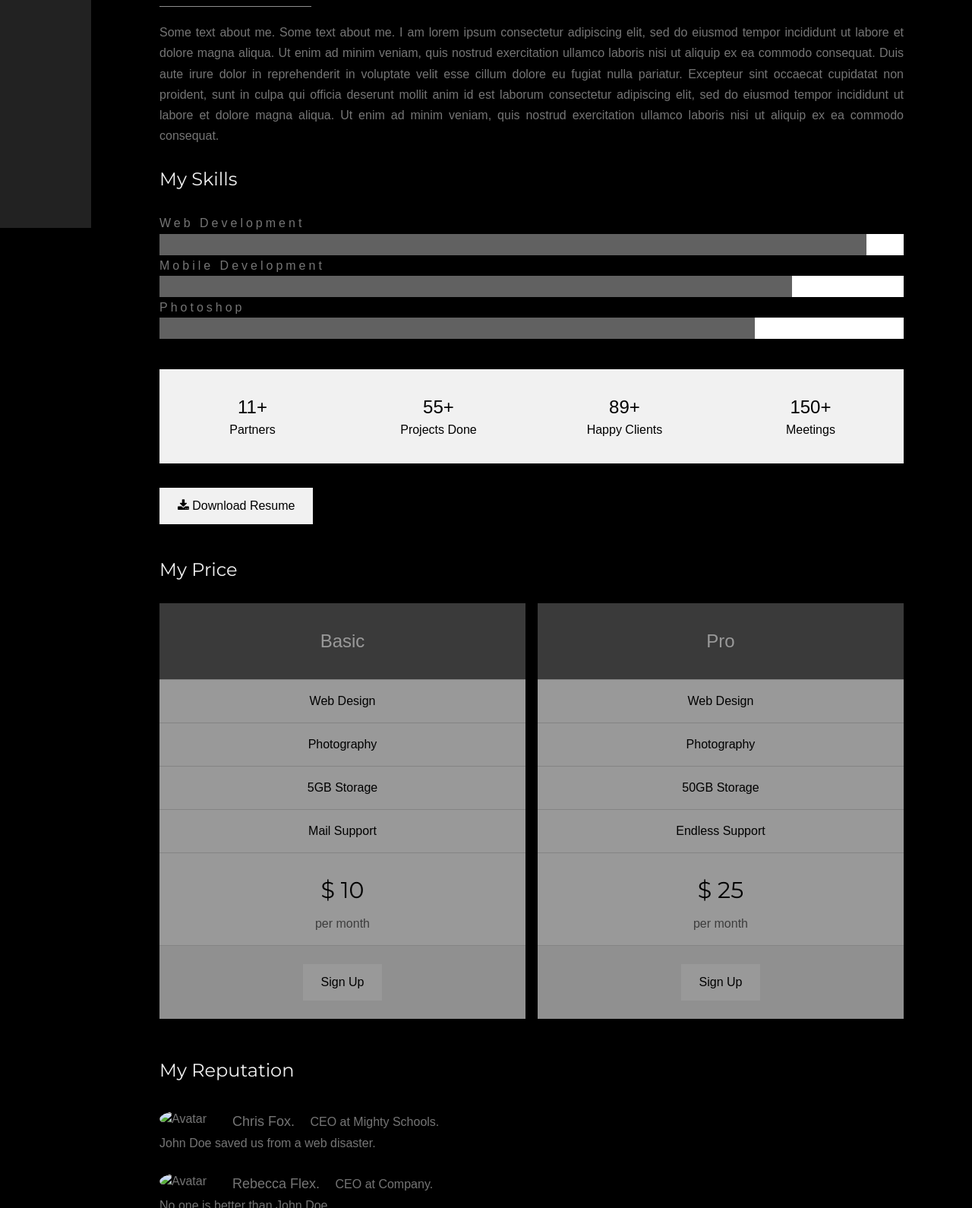
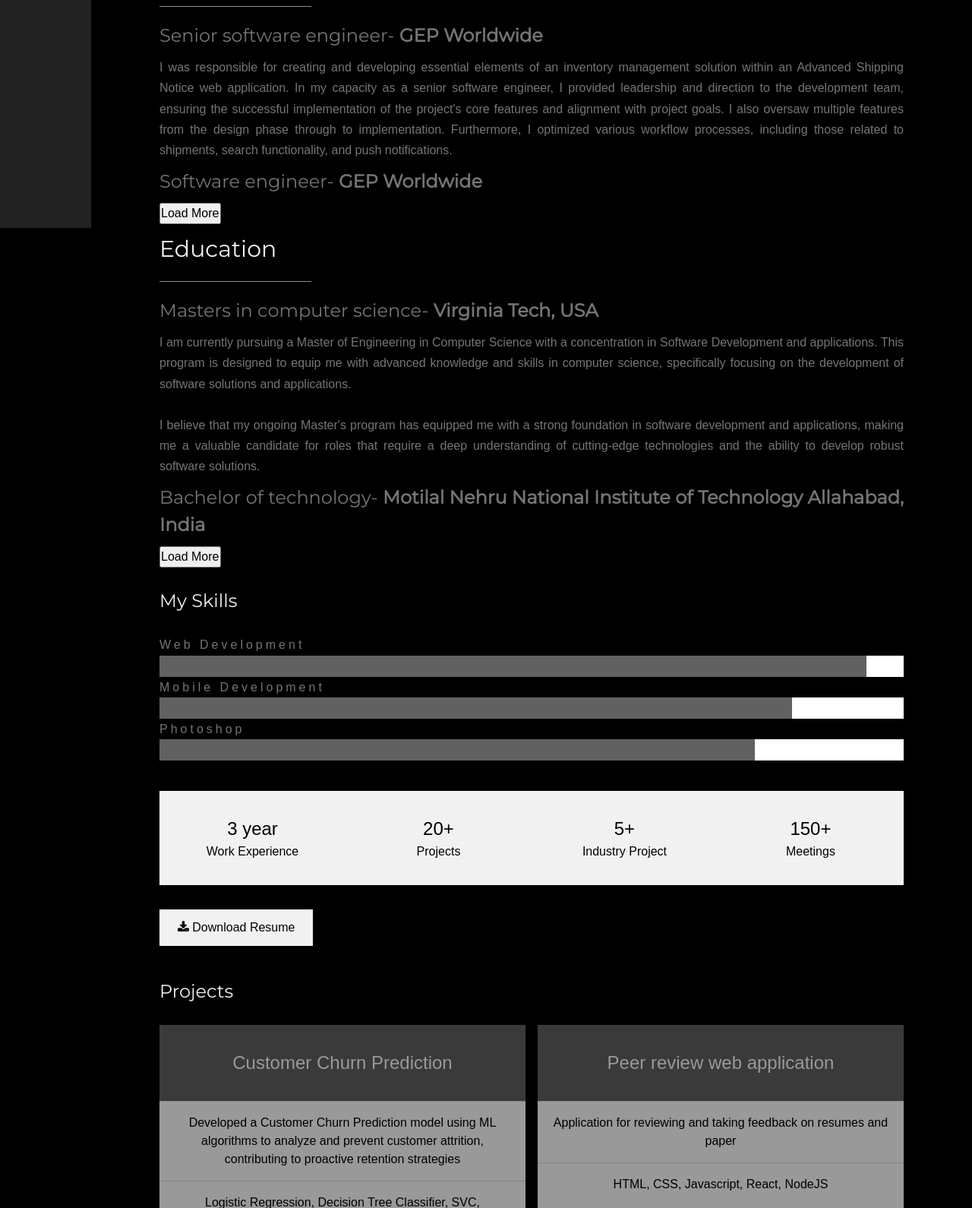
Before and after one commit to shekharmnnit/shekhar.github.io, a website built with Parcel: page index.html in a window 1280 px wide. Shown: the part 500-2090 px from the top of the page at 76% size. Built offline with nearby package versions, Linux system fonts and the light colour scheme; files whose address does not match are found by name.

Commit message:
pot page

```diff
--- a/index.html
+++ b/index.html
@@ -1,7 +1,7 @@
 <!DOCTYPE html>
 <html>
 <head>
-<title>W3.CSS Template</title>
+<title>Shekhar Portfolio</title>
 <meta charset="UTF-8">
 <meta name="viewport" content="width=device-width, initial-scale=1">
 <link rel="stylesheet" href="https://www.w3schools.com/w3css/4/w3.css">
@@ -16,6 +16,27 @@ body, h1,h2,h3,h4,h5,h6 {font-family: "Montserrat", sans-serif}
 #main {margin-left: 120px}
 /* Remove margins from "page content" on small screens */
 @media only screen and (max-width: 600px) {#main {margin-left: 0}}
+		#Education-content-container{
+			.hidden-education {
+			display: none; /* Initially hide the additional content */
+			}
+
+			#load-more-btn-education {
+			display: block;
+			margin: 10px 0;
+			}
+		}
+		#Work-content-container{
+			.hidden-work {
+			display: none; /* Initially hide the additional content */
+			}
+
+			#load-more-btn-work {
+			display: block;
+			margin: 10px 0;
+			}
+		}
+
 </style>
 </head>
 <body class="w3-black">
@@ -64,12 +85,45 @@ body, h1,h2,h3,h4,h5,h6 {font-family: "Montserrat", sans-serif}
 
   <!-- About Section -->
   <div class="w3-content w3-justify w3-text-grey w3-padding-64" id="about">
-    <h2 class="w3-text-light-grey">Shekhar</h2>
-    <hr style="width:200px" class="w3-opacity">
-    <p>Some text about me. Some text about me. I am lorem ipsum consectetur adipiscing elit, sed do eiusmod tempor incididunt ut labore et dolore magna aliqua. Ut enim ad minim veniam, quis nostrud exercitation ullamco laboris nisi ut aliquip
-      ex ea commodo consequat. Duis aute irure dolor in reprehenderit in voluptate velit esse cillum dolore eu fugiat nulla pariatur. Excepteur sint occaecat cupidatat non proident, sunt in culpa qui officia deserunt mollit anim id est laborum consectetur
-      adipiscing elit, sed do eiusmod tempor incididunt ut labore et dolore magna aliqua. Ut enim ad minim veniam, quis nostrud exercitation ullamco laboris nisi ut aliquip ex ea commodo consequat.
-    </p>
+    <!-- work experience -->
+
+    <!-- educartion -->
+
+	<div id="Work-content-container">
+		<h2 class="w3-text-light-grey">Work experience</h2>
+		<hr style="width:200px" class="w3-opacity">
+		<h3>Senior software engineer- <b>GEP Worldwide</b></h3>
+		<p>I was responsible for creating and developing essential elements of an inventory management solution within an Advanced Shipping Notice web application. In my capacity as a senior software engineer, I provided leadership and direction to the development team, ensuring the successful implementation of the project's core features and alignment with project goals. I also oversaw multiple features from the design phase through to implementation. Furthermore, I optimized various workflow processes, including those related to shipments, search functionality, and push notifications.
+		</p>
+		<h3>Software engineer- <b>GEP Worldwide</b></h3>
+
+		<div class="hidden-work">
+			<p>I served as a software developer. To improved project efficiency, I worked on the transformation of the project's architecture from a modular design to a more streamlined plugin-based structure in anguler. This strategic shift not only enhanced development efficiency but also resulted in a remarkable 40% reduction in development time. Additionally, I leveraged my technical skills to design and develop a user-friendly API/UI for managing forecast dates within the DemandPlanning project. I initiated and successfully implemented an automation system that efficiently read Excel data and seamlessly integrated it into Neo4j, effectively reducing manual workload by a substantial 60%. These experiences underscore my proficiency in software development, process optimization, and project management, showcasing my ability to drive innovation and efficiency in complex projects.
+			</p>
+			<button id="show-less-btn-work" onclick="showLess('work')">Load Less</button>
+		</div>
+  	</div>
+	  <button id="load-more-btn-work" onclick="loadMore('work')">Load More</button>
+
+	<div id="Education-content-container">
+		<h2 class="w3-text-light-grey">Education</h2>
+		<hr style="width:200px" class="w3-opacity">
+		<h3>Masters in computer science- <b>Virginia Tech, USA</b></h3>
+		<p>I am currently pursuing a Master of Engineering in Computer Science with a concentration in Software Development and applications. This program is designed to equip me with advanced knowledge and skills in computer science, specifically focusing on the development of software solutions and applications. </br></br>
+			I believe that my ongoing Master's program has equipped me with a strong foundation in software development and applications, making me a valuable candidate for roles that require a deep understanding of cutting-edge technologies and the ability to develop robust software solutions.
+		</p>
+		<h3>Bachelor of technology- <b>Motilal Nehru National Institute of Technology Allahabad, India</b></h3>
+		<div class="hidden-education">
+			<p>Throughout my coursework, I have gained a deep understanding of software engineering principles, programming languages, and software architecture. I have had hands-on experience in designing and implementing software systems that meet the evolving needs of the digital landscape.</br></br>
+				This academic pursuit has not only broadened my theoretical knowledge but has also provided me with practical experience through job projects, and coursework assignments. I am passionate about leveraging my education to create innovative software solutions that can address real-world challenges and contribute to the ever-evolving field of computer science.
+			</p>
+		<!-- Add more content as needed -->
+		<button id="show-less-btn-education" onclick="showLess('education')">Load Less</button>
+		</div>
+  	</div>
+	  <button id="load-more-btn-education" onclick="loadMore('education')">Load More</button>
+
+
     <h3 class="w3-padding-16 w3-text-light-grey">My Skills</h3>
     <p class="w3-wide">Web Development</p>
     <div class="w3-white">
@@ -86,16 +140,16 @@ body, h1,h2,h3,h4,h5,h6 {font-family: "Montserrat", sans-serif}
 
     <div class="w3-row w3-center w3-padding-16 w3-section w3-light-grey">
       <div class="w3-quarter w3-section">
-        <span class="w3-xlarge">11+</span><br>
-        Partners
+        <span class="w3-xlarge">3 year</span><br>
+        Work Experience
       </div>
       <div class="w3-quarter w3-section">
-        <span class="w3-xlarge">55+</span><br>
-        Projects Done
+        <span class="w3-xlarge">20+</span><br>
+        Projects
       </div>
       <div class="w3-quarter w3-section">
-        <span class="w3-xlarge">89+</span><br>
-        Happy Clients
+        <span class="w3-xlarge">5+</span><br>
+        Industry Project
       </div>
       <div class="w3-quarter w3-section">
         <span class="w3-xlarge">150+</span><br>
@@ -108,62 +162,46 @@ body, h1,h2,h3,h4,h5,h6 {font-family: "Montserrat", sans-serif}
     </button>
 
     <!-- Grid for pricing tables -->
-    <h3 class="w3-padding-16 w3-text-light-grey">My Price</h3>
+    <h3 class="w3-padding-16 w3-text-light-grey">Projects</h3>
     <div class="w3-row-padding" style="margin:0 -16px">
-      <div class="w3-half w3-margin-bottom">
+      <div class="w3-half w3-margin-bottom project-div">
         <ul class="w3-ul w3-white w3-center w3-opacity w3-hover-opacity-off">
-          <li class="w3-dark-grey w3-xlarge w3-padding-32">Basic</li>
-          <li class="w3-padding-16">Web Design</li>
-          <li class="w3-padding-16">Photography</li>
-          <li class="w3-padding-16">5GB Storage</li>
-          <li class="w3-padding-16">Mail Support</li>
-          <li class="w3-padding-16">
-            <h2>$ 10</h2>
-            <span class="w3-opacity">per month</span>
-          </li>
-          <li class="w3-light-grey w3-padding-24">
-            <button class="w3-button w3-white w3-padding-large w3-hover-black">Sign Up</button>
+          <li class="w3-dark-grey w3-xlarge w3-padding-32"> Customer Churn Prediction</li>
+		  <div style="height: 25vh;">
+		  <li class="w3-padding-16">Developed a Customer Churn Prediction model using ML algorithms to analyze and prevent
+			customer attrition, contributing to proactive retention strategies</li>
+          <li class="w3-padding-16">Logistic
+			Regression, Decision Tree Classifier, SVC, RandomForest Classifier, and K-Neighbors Classifier</li>
+			</div>
+			<li class="w3-light-grey w3-padding-24">
+            <button class="w3-button w3-white w3-padding-large w3-hover-black">Git-link</button>
           </li>
         </ul>
       </div>
 
       <div class="w3-half">
         <ul class="w3-ul w3-white w3-center w3-opacity w3-hover-opacity-off">
-          <li class="w3-dark-grey w3-xlarge w3-padding-32">Pro</li>
-          <li class="w3-padding-16">Web Design</li>
-          <li class="w3-padding-16">Photography</li>
-          <li class="w3-padding-16">50GB Storage</li>
-          <li class="w3-padding-16">Endless Support</li>
-          <li class="w3-padding-16">
-            <h2>$ 25</h2>
-            <span class="w3-opacity">per month</span>
-          </li>
-          <li class="w3-light-grey w3-padding-24">
-            <button class="w3-button w3-white w3-padding-large w3-hover-black">Sign Up</button>
+          <li class="w3-dark-grey w3-xlarge w3-padding-32"> Peer review web application</li>
+			<div style="height: 25vh;">
+          <li class="w3-padding-16">Application for reviewing and taking feedback on resumes and paper</li>
+          <li class="w3-padding-16">HTML, CSS, Javascript, React, NodeJS</li>
+			</div>
+		  <li class="w3-light-grey w3-padding-24">
+            <button class="w3-button w3-white w3-padding-large w3-hover-black">git link</button>
           </li>
         </ul>
       </div>
     <!-- End Grid/Pricing tables -->
     </div>
 
-    <!-- Testimonials -->
-    <h3 class="w3-padding-24 w3-text-light-grey">My Reputation</h3>
-    <img src="/w3images/bandmember.jpg" alt="Avatar" class="w3-left w3-circle w3-margin-right" style="width:80px">
-    <p><span class="w3-large w3-margin-right">Chris Fox.</span> CEO at Mighty Schools.</p>
-    <p>John Doe saved us from a web disaster.</p><br>
-
-    <img src="/w3images/avatar_g2.jpg" alt="Avatar" class="w3-left w3-circle w3-margin-right" style="width:80px">
-    <p><span class="w3-large w3-margin-right">Rebecca Flex.</span> CEO at Company.</p>
-    <p>No one is better than John Doe.</p>
   <!-- End About Section -->
   </div>
 
   <!-- Portfolio Section -->
-  <div class="w3-padding-64 w3-content" id="photos">
+  <!-- <div class="w3-padding-64 w3-content" id="photos">
     <h2 class="w3-text-light-grey">My Photos</h2>
     <hr style="width:200px" class="w3-opacity">
 
-    <!-- Grid for photos -->
     <div class="w3-row-padding" style="margin:0 -16px">
       <div class="w3-half">
         <img src="/w3images/wedding.jpg" style="width:100%">
@@ -177,10 +215,8 @@ body, h1,h2,h3,h4,h5,h6 {font-family: "Montserrat", sans-serif}
         <img src="/w3images/wedding.jpg" style="width:100%">
         <img src="/w3images/p6.jpg" style="width:100%">
       </div>
-    <!-- End photo grid -->
     </div>
-  <!-- End Portfolio Section -->
-  </div>
+  </div> -->
 
   <!-- Contact Section -->
   <div class="w3-padding-64 w3-content w3-text-grey" id="contact">
@@ -188,9 +224,9 @@ body, h1,h2,h3,h4,h5,h6 {font-family: "Montserrat", sans-serif}
     <hr style="width:200px" class="w3-opacity">
 
     <div class="w3-section">
-      <p><i class="fa fa-map-marker fa-fw w3-text-white w3-xxlarge w3-margin-right"></i> Chicago, US</p>
-      <p><i class="fa fa-phone fa-fw w3-text-white w3-xxlarge w3-margin-right"></i> Phone: +00 151515</p>
-      <p><i class="fa fa-envelope fa-fw w3-text-white w3-xxlarge w3-margin-right"> </i> Email: mail@mail.com</p>
+      <p><i class="fa fa-map-marker fa-fw w3-text-white w3-xxlarge w3-margin-right"></i> Falls Church, Virginia, US</p>
+      <p><i class="fa fa-phone fa-fw w3-text-white w3-xxlarge w3-margin-right"></i> Phone: +00000000</p>
+      <p><i class="fa fa-envelope fa-fw w3-text-white w3-xxlarge w3-margin-right"> </i> Email: shekhark221@gmail.com</p>
     </div><br>
     <p>Let's get in touch. Send me a message:</p>
 
@@ -201,7 +237,7 @@ body, h1,h2,h3,h4,h5,h6 {font-family: "Montserrat", sans-serif}
       <p><input class="w3-input w3-padding-16" type="text" placeholder="Message" required name="Message"></p>
       <p>
         <button class="w3-button w3-light-grey w3-padding-large" type="submit">
-          <i class="fa fa-paper-plane"></i> SEND MESSAGE
+          <i class="fa fa-paper-plane"></i> feature under development
         </button>
       </p>
     </form>
@@ -216,12 +252,47 @@ body, h1,h2,h3,h4,h5,h6 {font-family: "Montserrat", sans-serif}
     <i class="fa fa-pinterest-p w3-hover-opacity"></i>
     <i class="fa fa-twitter w3-hover-opacity"></i>
     <i class="fa fa-linkedin w3-hover-opacity"></i>
-    <p class="w3-medium">Powered by <a href="https://www.w3schools.com/w3css/default.asp" target="_blank" class="w3-hover-text-green">w3.css</a></p>
   <!-- End footer -->
   </footer>
 
 <!-- END PAGE CONTENT -->
 </div>
 
+<script>
+	function loadMore(type) {
+		if(type=='education'){
+			var hiddenContent = document.querySelector('.hidden-education');
+   		 	var loadMoreBtn = document.getElementById('load-more-btn-education');
+
+			hiddenContent.style.display = 'block';
+			loadMoreBtn.style.display = 'none';
+		}
+		if(type=='work'){
+			var hiddenContent = document.querySelector('.hidden-work');
+   		 	var loadMoreBtn = document.getElementById('load-more-btn-work');
+
+			hiddenContent.style.display = 'block';
+			loadMoreBtn.style.display = 'none';
+		}
+
+  }
+
+  function showLess(type) {
+	if(type=='education'){
+		var hiddenContent = document.querySelector('.hidden-education');
+    	var loadMoreBtn = document.getElementById('load-more-btn-education');
+		hiddenContent.style.display = 'none';
+		loadMoreBtn.style.display = 'block';
+	}
+	if(type=='work'){
+		var hiddenContent = document.querySelector('.hidden-work');
+    	var loadMoreBtn = document.getElementById('load-more-btn-work');
+		hiddenContent.style.display = 'none';
+		loadMoreBtn.style.display = 'block';
+	}
+
+  }
+  </script>
+
 </body>
 </html>
```
